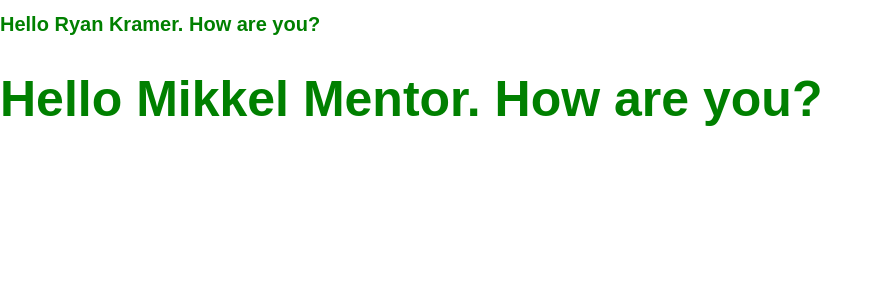
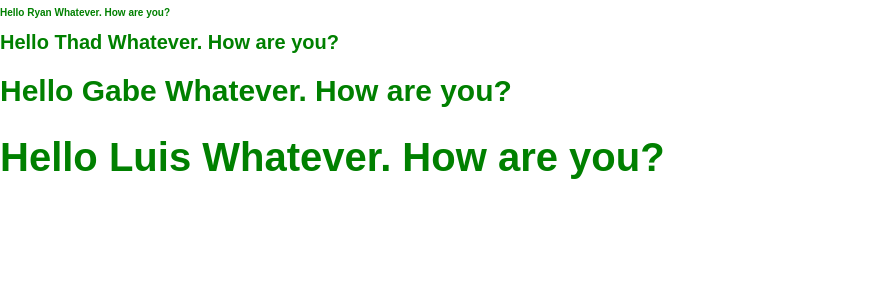
Before and after one commit to Durmaethor/React-Toy, a React (Create React App) app: page / in a window 1280 px wide. Shown: the top 300 px of the page, without its empty margins (0-883 px from the left). Built offline with nearby package versions, Linux system fonts and the light colour scheme.

Commit message:
Simple React App

```diff
--- a/src/App.js
+++ b/src/App.js
@@ -2,11 +2,29 @@ import React from 'react';
 import Greet from './Greet';
 
 
-function App({}) {
+function App({  }) {
+
+  const names=['Ryan', 'Thad', 'Gabe', 'Luis'];
+
   return (
     <div className='people'>
-      <Greet firstName='Ryan' lastName='Kramer' fontSize='20' />
-      <Greet firstName='Mikkel' lastName='Mentor' fontSize='50' />
+
+      {
+        names.map((name, i) => {
+          return (
+            <Greet
+            firstName = { name }
+            lastName = 'Whatever'
+            fontSize = { (i +1) * 10 }
+            >
+            </Greet>
+          );
+        })
+      }
+
+      {/*<Greet firstName='Ryan' lastName='Kramer' fontSize='20' />
+      <Greet firstName='Mikkel' lastName='Mentor' fontSize='50' />*/}
+
     </div>
   );
 }
```
